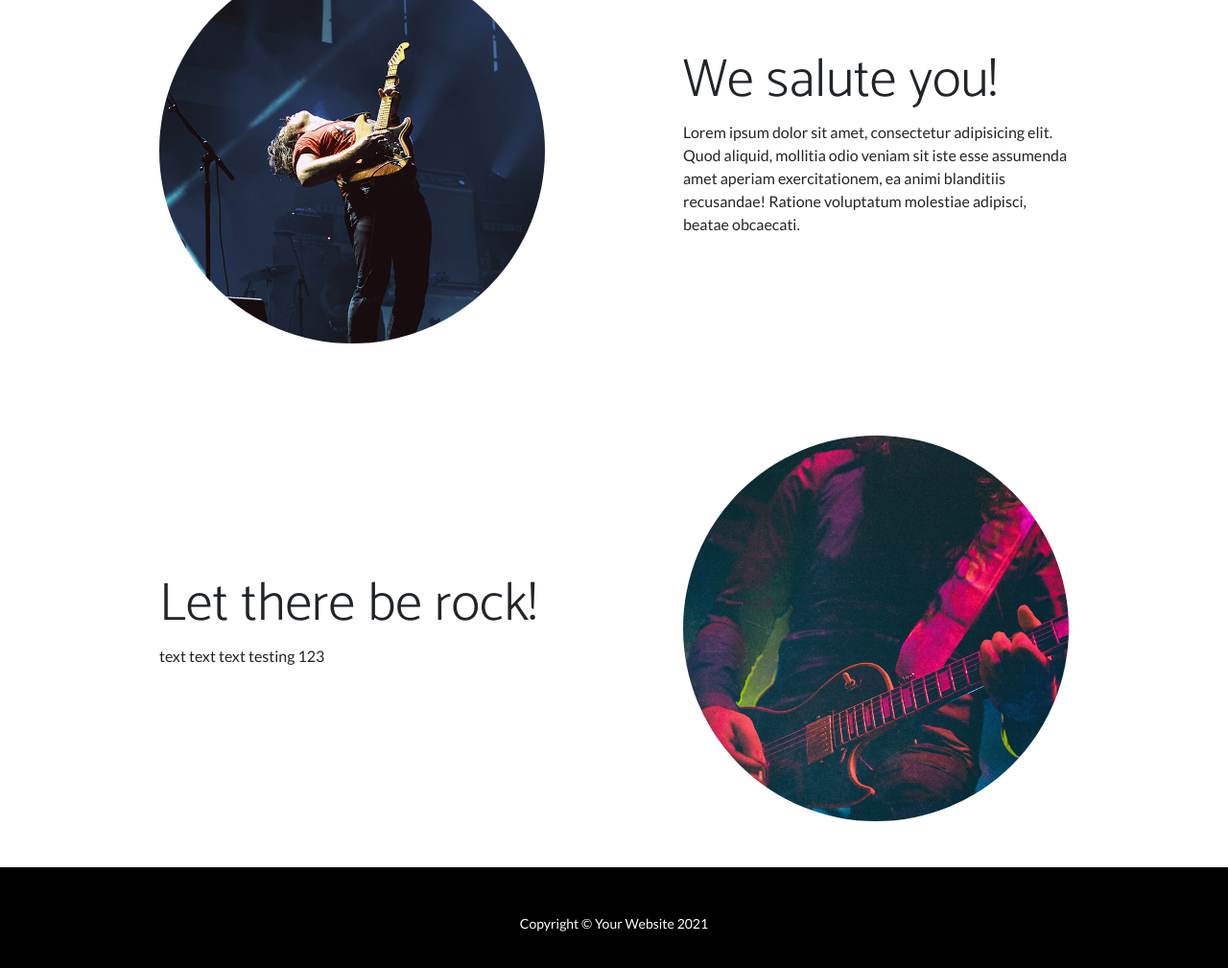
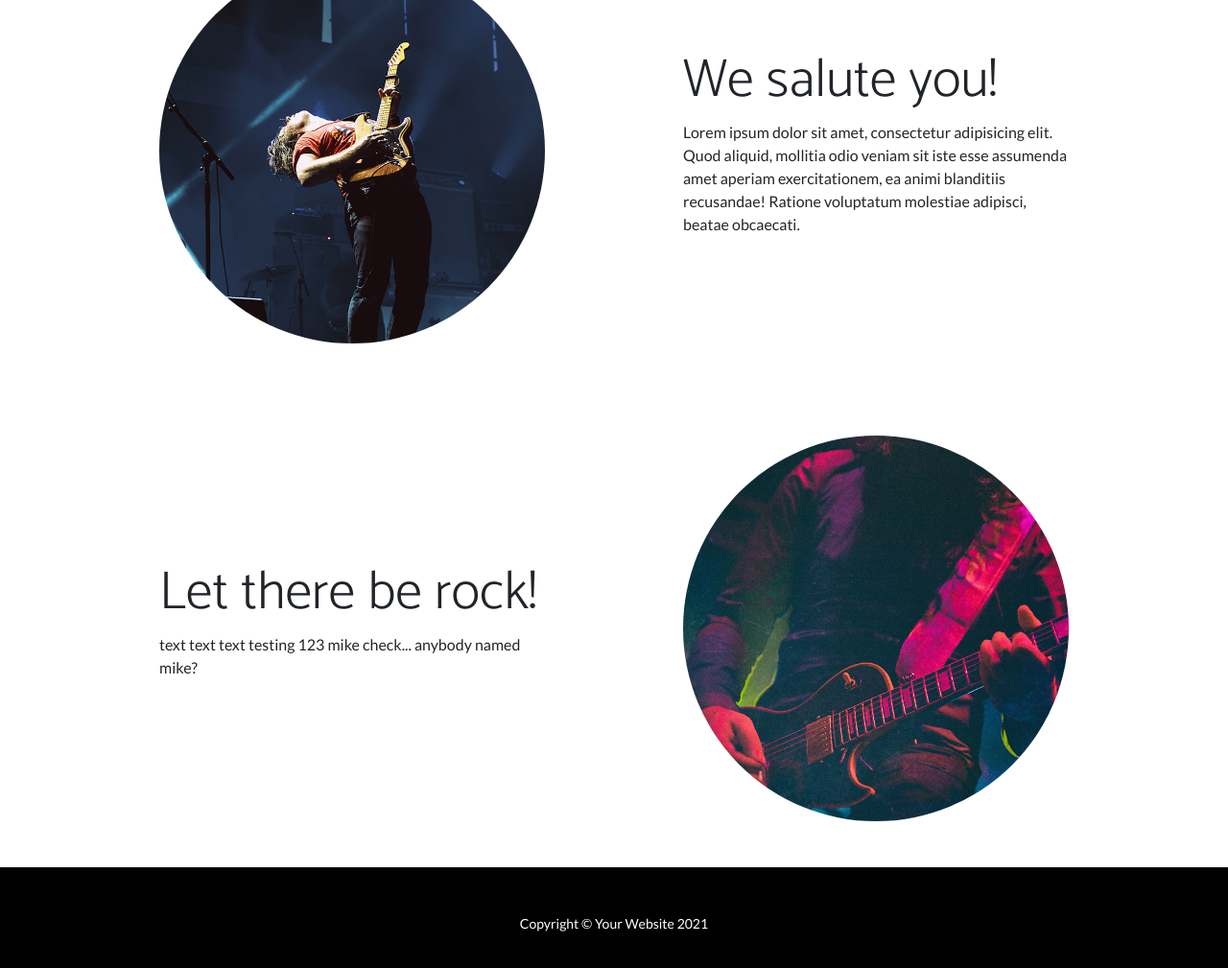
Before and after one commit to CovalenceKnox/website, a plain HTML site: page index.html in a window 1280 px wide. Shown: the part 1277-2286 px from the top of the page at 96% size. Drawn offline with nearby package versions, Linux system fonts and the light colour scheme.

Commit message:
Added Hilarious Joke

```diff
--- a/index.html
+++ b/index.html
@@ -92,7 +92,7 @@
                     <div class="col-lg-6 order-lg-1">
                         <div class="p-5">
                             <h2 class="display-4">Let there be rock!</h2>
-                            <p>text text text testing 123</p>
+                            <p>text text text testing 123 mike check... anybody named mike?</p>
                         </div>
                     </div>
                 </div>
```
